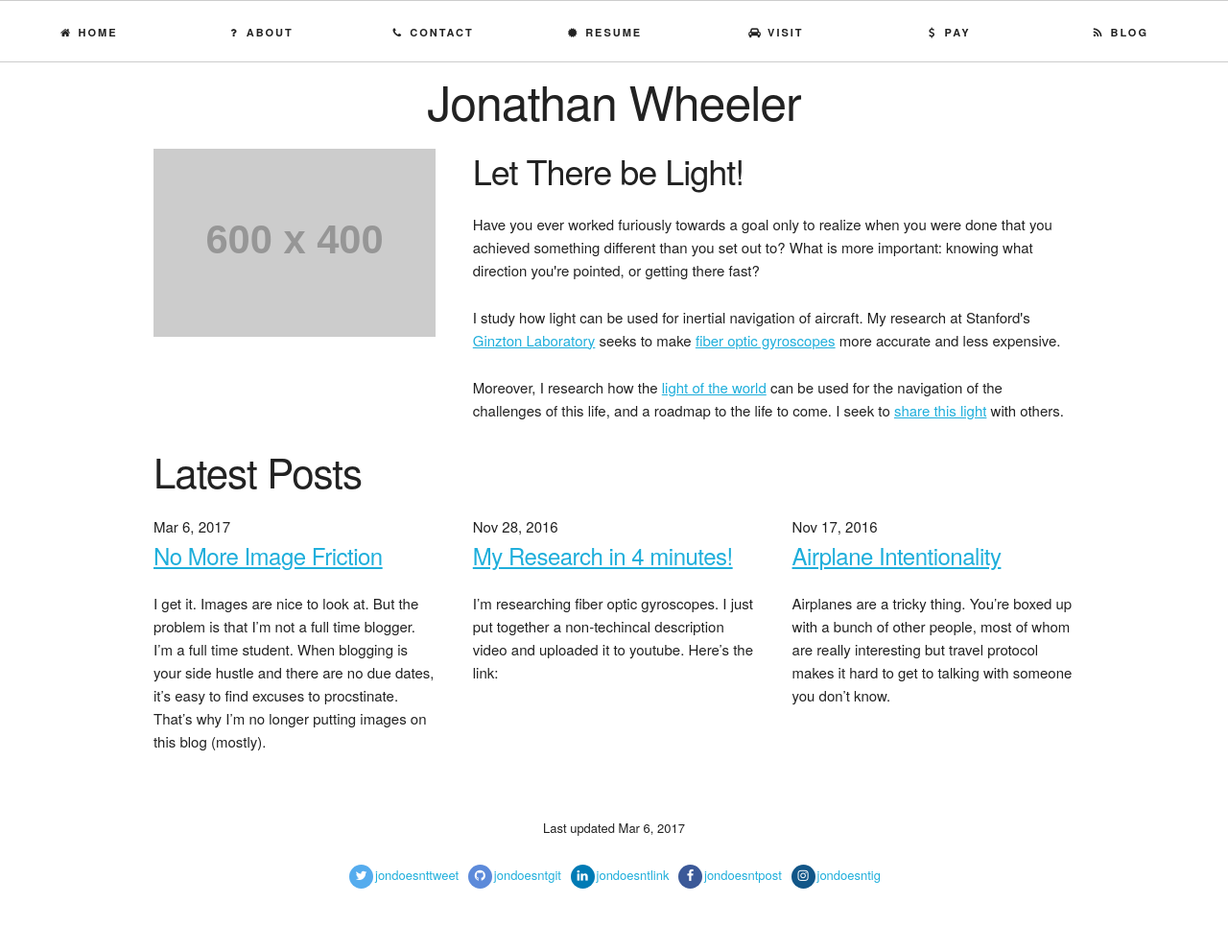
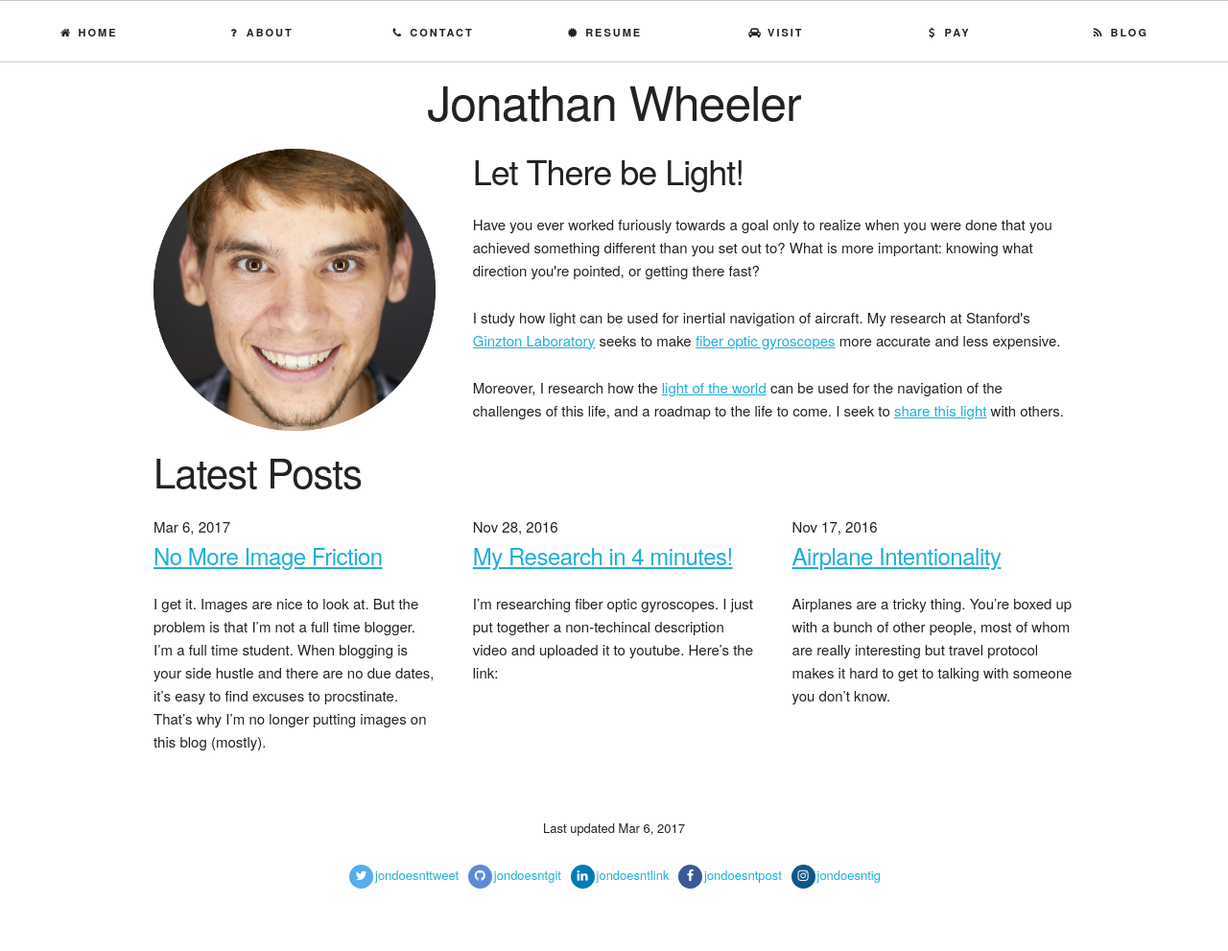
Before and after one commit to jondoesntgit/jondoesntgit.github.io, a Jekyll site: the page built from index.html, in a window 1280 px wide. Shown: the whole page at 96% size. Built offline with Jekyll 4.4.1, drawn with Linux system fonts in a browser that asks for light colours; nearby versions of some CDN libraries; some web fonts are replaced.

Commit message:
Fixed images

```diff
--- a/_sass/_skeleton.scss
+++ b/_sass/_skeleton.scss
@@ -357,6 +357,10 @@ form {
   margin-bottom: 2.5rem; }
 
 
+img {
+    max-width: 100%;
+}
+
 /* Utilities
 –––––––––––––––––––––––––––––––––––––––––––––––––– */
 .u-full-width {
--- a/_sass/_social.scss
+++ b/_sass/_social.scss
@@ -2,10 +2,26 @@ ul.social  {
     list-style-type: none;
 }
 
-ul.social li {
+
+@media (min-width: 600px){
+  ul.social li {
         display: inline;
         padding: 2px;
+  }
 }
+
+@media (max-width: 599px){
+
+    ul.social{
+      text-align: left;
+    }
+
+    ul.social li {
+    display: block;
+    text-align: left;
+  }
+}
+
 
 ul.social li a {
     height: 20px;
--- a/index.html
+++ b/index.html
@@ -8,7 +8,7 @@ layout: default
 
   <div class="row">
     <div class="one-third column valign">
-    	<img class="u-max-full-width" src="http://placehold.it/600x400"/>
+    	<img class="u-max-full-width" src="assets/images/jon.png"/>
     </div>
     <div class="two-thirds column valign">
     	<h3>Let There be Light!
```
Also changed, not shown: assets/images/jon.png (added).
